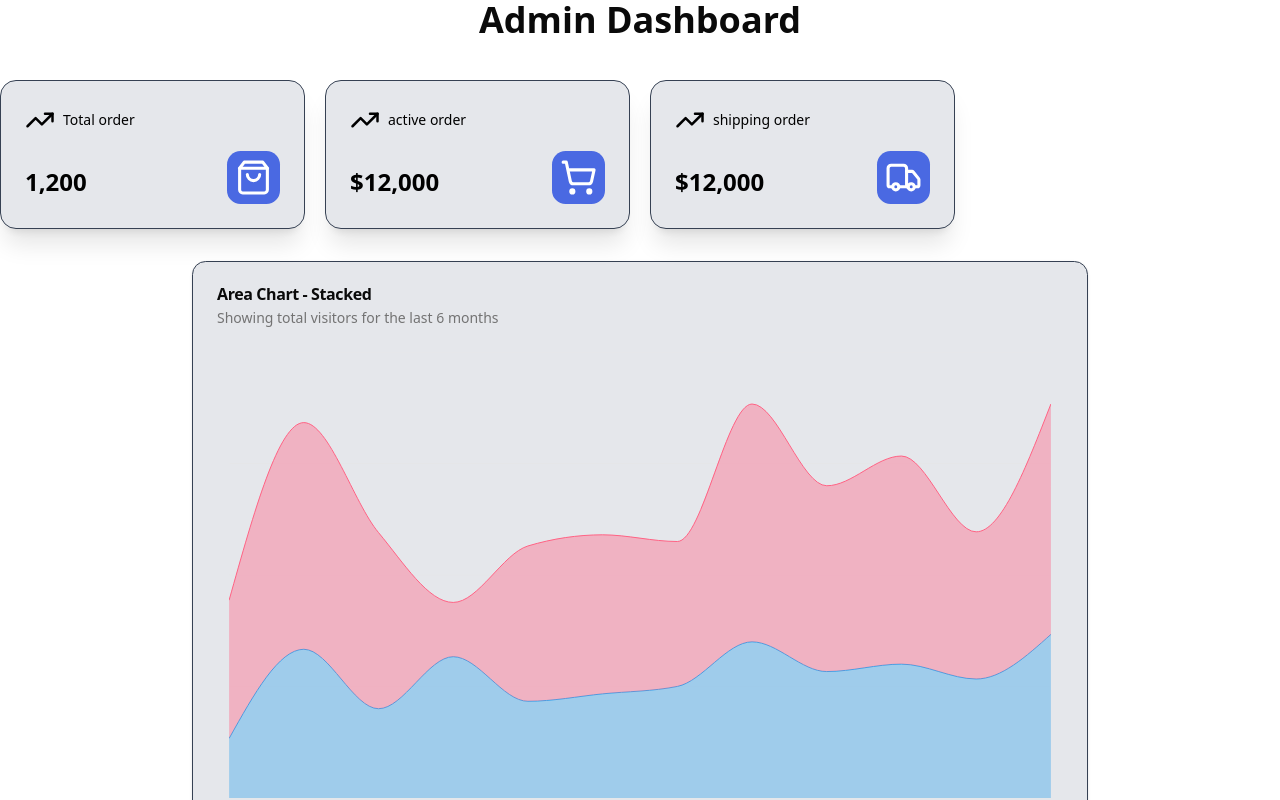
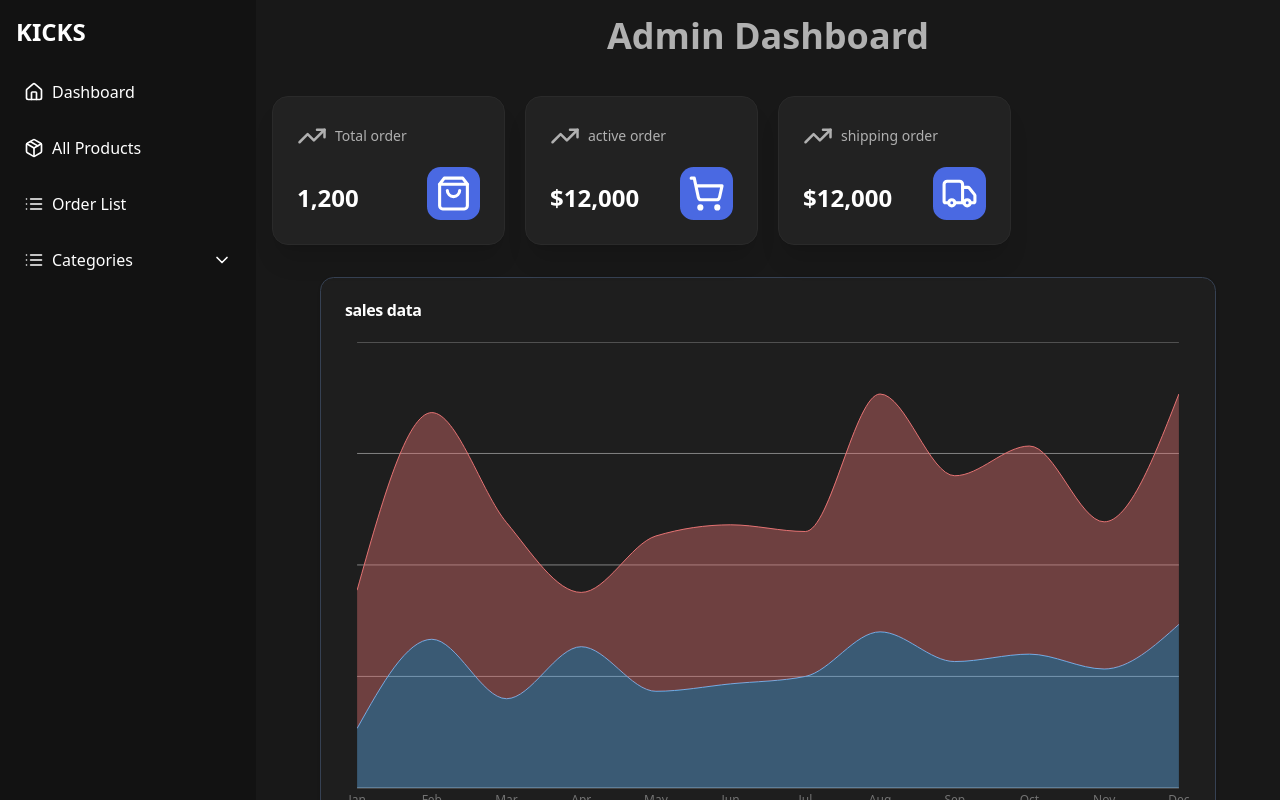
Before and after one commit to haverwoods/Kicks-E-commerce, a React (Vite) app in the folder admin dashboard/: page / in a window 1280 px wide. Shown: the top 800 px of the page. Built offline with nearby package versions, Linux system fonts and the light colour scheme.

Commit message:
added sidebar , made dark theme in dashboard

```diff
--- a/admin dashboard/src/App.jsx
+++ b/admin dashboard/src/App.jsx
@@ -1,20 +1,22 @@
-import React from "react"
-import { Route, Routes } from "react-router-dom"
+import React from "react";
+import { Route, Routes } from "react-router-dom";
 
-import Dashboard from "./pages/dashboard"
+import Dashboard from "./pages/dashboard";
+import Sidebars from "./component/sidebar/sidebars";
 
-
-const App=()=> {
-
-
+const App = () => {
   return (
     <div>
+      <div className="className= bg-[#181818]">
 
-        <Routes>
-          <Route path="/" element={<Dashboard/>} />
-        </Routes>
-        </div>
-  )
-}
+      <Routes>
+        <Route path="/" element={<Dashboard />} />
+        <Route path="/dashboard" element={<Dashboard />} />
+        <Route path="/sidebar" element={<Sidebars />} />
+      </Routes>
+      </div>
+    </div>
+  );
+};
 
-export default App
+export default App;
--- /dev/null
+++ b/admin dashboard/src/component/sidebar/sidebars.jsx
@@ -0,0 +1,48 @@
+import { cn } from "@/lib/utils";
+import { Home, Package, List, ChevronDown } from "lucide-react";
+import { useState } from "react";
+import { Link } from "react-router-dom";
+
+export default function Sidebars() {
+  const [isCategoriesOpen, setIsCategoriesOpen] = useState(false);
+
+  return (
+    <div className="h-screen w-64 bg-[#121212] text-white flex flex-col p-4">
+      {/* Logo */}
+      <div className="text-2xl font-bold mb-6">KICKS</div>
+
+      {/* Navigation */}
+      <nav className="space-y-4">
+        <Link to="/dashboard" className="flex items-center gap-2 p-2 hover:bg-gray-700 rounded">
+          <Home className="w-5 h-5" /> Dashboard
+        </Link>
+        <Link to="/products" className="flex items-center gap-2 p-2 hover:bg-gray-700 rounded">
+          <Package className="w-5 h-5" /> All Products
+        </Link>
+        <Link to="/orders" className="flex items-center gap-2 p-2 hover:bg-gray-700 rounded">
+          <List className="w-5 h-5" /> Order List
+        </Link>
+
+        {/* Categories Dropdown */}
+        <div>
+          <div
+            className="flex items-center justify-between p-2 hover:bg-gray-700 rounded cursor-pointer"
+            onClick={() => setIsCategoriesOpen(!isCategoriesOpen)}
+          >
+            <span className="flex items-center gap-2">
+              <List className="w-5 h-5" /> Categories
+            </span>
+            <ChevronDown className={cn("w-5 h-5 transition-transform", { "rotate-180": isCategoriesOpen })} />
+          </div>
+          {isCategoriesOpen && (
+            <div className="ml-6 space-y-2 mt-2 text-gray-300">
+              <Link to="/category/sneakers" className="block p-2 hover:bg-gray-700 rounded">Sneakers</Link>
+              <Link to="/category/running" className="block p-2 hover:bg-gray-700 rounded">Running Shoes</Link>
+              <Link to="/category/casual" className="block p-2 hover:bg-gray-700 rounded">Casual</Link>
+            </div>
+          )}
+        </div>
+      </nav>
+    </div>
+  );
+}
--- a/admin dashboard/src/component/statscard.jsx
+++ b/admin dashboard/src/component/statscard.jsx
@@ -11,16 +11,16 @@ const StatCard = ({
 }) => {
   return (
     <motion.div
-      className="bg-gray-200 bg-opacity-50 backdrop-blur-lg overflow-hidden shadow-xl hover:shadow-2xl transition-all rounded-2xl border border-gray-700"
+      className="bg-[#222222] bg-opacity-50 backdrop-blur-lg overflow-hidden shadow-xl hover:shadow-2xl transition-all rounded-2xl border border-[#2A2A2A]"
       whileHover={{ y: -5 }}
     >
       <div className="p-6">
-        <span className="flex items-center text-sm font-medium text-black">
+        <span className="flex items-center text-sm font-medium text-[#B0B0B0]">
           <Icon size={30} className="mr-2" style={{ color2 }} />
           {name}
         </span>
         <div className="flex items-center justify-between mt-4">
-          <p className="mt-2 text-2xl font-bold text-black">{value}</p>
+          <p className="mt-2 text-2xl font-bold text-[#FFFFFF]">{value}</p>
           {/* <Icon2 size={37} className=' mr-2  ' style={{ color }} /> */}
           <div style={{backgroundColor: bgcolor}} className=" p-2  rounded-xl">
             <Icon2 size={37} style={{ color }} />
--- /dev/null
+++ b/admin dashboard/src/components/ui/input.jsx
@@ -0,0 +1,19 @@
+import * as React from "react"
+
+import { cn } from "@/lib/utils"
+
+const Input = React.forwardRef(({ className, type, ...props }, ref) => {
+  return (
+    (<input
+      type={type}
+      className={cn(
+        "flex h-9 w-full rounded-md border border-input bg-transparent px-3 py-1 text-base shadow-sm transition-colors file:border-0 file:bg-transparent file:text-sm file:font-medium file:text-foreground placeholder:text-muted-foreground focus-visible:outline-none focus-visible:ring-1 focus-visible:ring-ring disabled:cursor-not-allowed disabled:opacity-50 md:text-sm",
+        className
+      )}
+      ref={ref}
+      {...props} />)
+  );
+})
+Input.displayName = "Input"
+
+export { Input }
--- a/admin dashboard/src/pages/dashboard.jsx
+++ b/admin dashboard/src/pages/dashboard.jsx
@@ -18,6 +18,7 @@ import {
 } from "@/components/ui/chart";
 import StatCard from "@/component/statscard";
 import Order from "@/component/table/order";
+import Sidebars from "@/component/sidebar/sidebars";
 
 // Dashboard component that displays an area chart with sales data
 const Dashboard = () => {
@@ -41,22 +42,29 @@ const Dashboard = () => {
   const chartConfig = {
     shoe: {
       label: "Shoe",
-      color: "#ff6384", // Custom color for shoe (red-pink)
+      color: "#E57373", // muted red
     },
     tshirt: {
       label: "T-Shirt",
-      color: "#36a2eb", // Custom color for t-shirt (blue)
+      color: "#64B5F6", // muted blue
     },
   };
 
   return (
     <div>
+      <div className="flex">
+        {/* //sidebar component */}
+        <div className="fixed top-0 left-0 h-full">
+          <Sidebars />
+        </div>
+        <div className="flex-1 ml-64 p-4">
           {/* Header Section */}
           <div>
-        <h1 className="text-4xl font-bold text-center">Admin Dashboard</h1>
+            <h1 className="text-4xl text-[#B0B0B0] font-bold text-center">
+              Admin Dashboard
+            </h1>
             {/* <Button className="mx-auto block">Add user</Button> */}
           </div>
-
           <motion.div className=" mt-10 grid grid-cols-1 gap-5 sm:grid-cols-2 lg:grid-cols-4 mb-8">
             <StatCard
               name="Total order"
@@ -88,13 +96,12 @@ const Dashboard = () => {
           </motion.div>
 
           <div className="  mx-auto h-full max-w-4xl">
-        <Card className="bg-gray-200 border border-gray-700">
+            <Card className="bg-[#1E1E1E] border border-gray-700">
               {/* Card Header with title and description */}
               <CardHeader>
-            <CardTitle>Area Chart - Stacked</CardTitle>
-            <CardDescription>
-              Showing total visitors for the last 6 months
-            </CardDescription>
+                <CardTitle>
+                  <p className="text-[#FFFFFF]"> sales data</p>
+                </CardTitle>
               </CardHeader>
               {/* Card Content - Area Chart Display */}
               <CardContent>
@@ -114,6 +121,7 @@ const Dashboard = () => {
                       dataKey="month"
                       tickLine={false}
                       axisLine={false}
+                      tick={{ fill: "#B0B0B0" }} // Light Gray for Axes & Labels
                       tickFormatter={(value) => value.slice(0, 3)} //show only first 3 characters
                     />
                     {/* Tooltip for displaying data points on hover */}
@@ -146,12 +154,12 @@ const Dashboard = () => {
               <CardFooter>
                 <div className="flex w-full items-start gap-2 text-sm">
                   <div className="grid gap-2">
-                <div className="flex items-center gap-2 font-medium leading-none">
+                    <div className="flex items-center gap-2 font-medium leading-none text-[#FFFFFF]">
                       Trending up by 5.2% this month{" "}
                       <TrendingUp className="h-4 w-4" />
                     </div>
-                <div className="flex items-center gap-2 leading-none text-muted-foreground">
-                  January - June 2024
+                    <div className="flex items-center gap-2 leading-none text-[#B0B0B0]">
+                      January - December 2024
                     </div>
                   </div>
                 </div>
@@ -159,7 +167,8 @@ const Dashboard = () => {
             </Card>
             {/* // Table for displaying recent orders */}
             <Order />
-
+          </div>
+        </div>
       </div>
     </div>
   );
```
Lines whose indentation alone changed are shown as unchanged.
